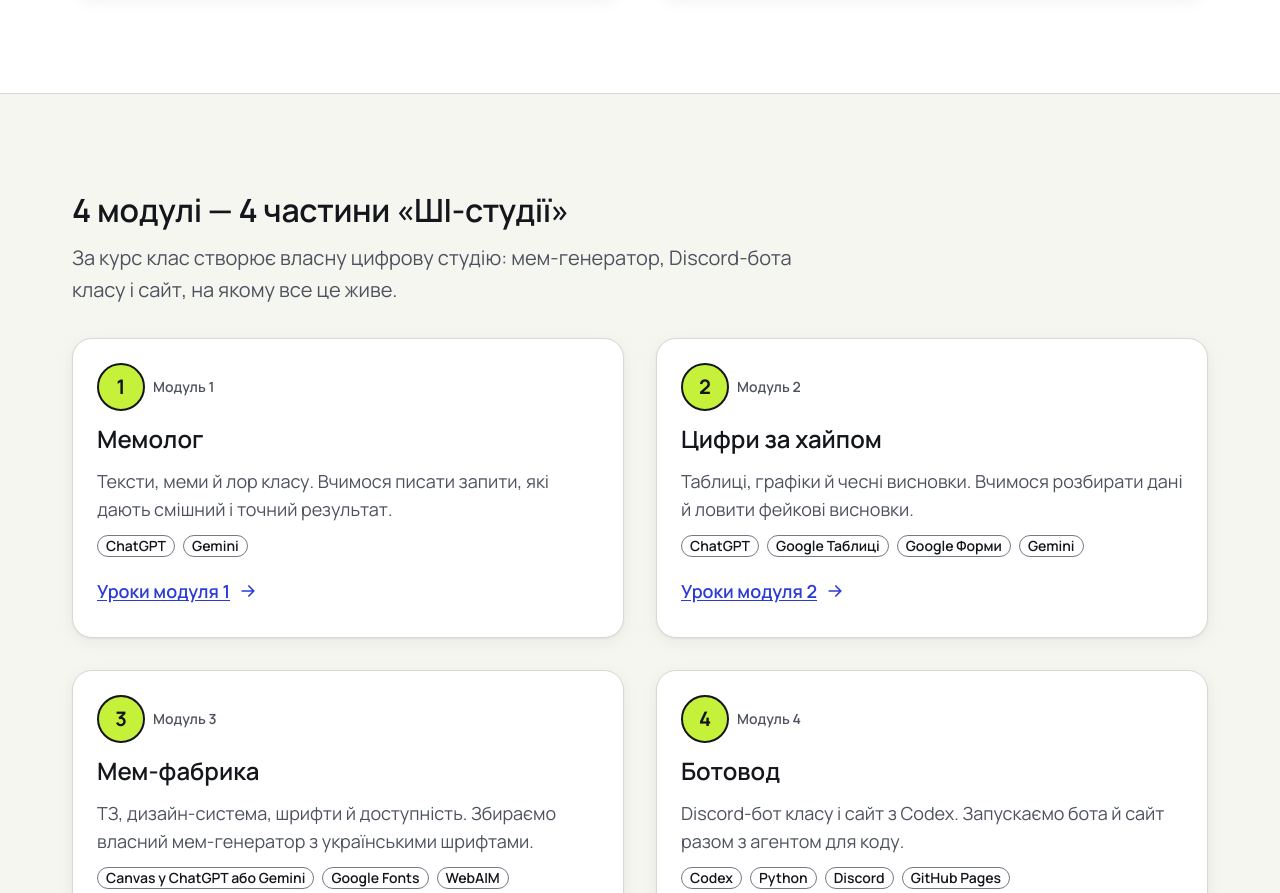
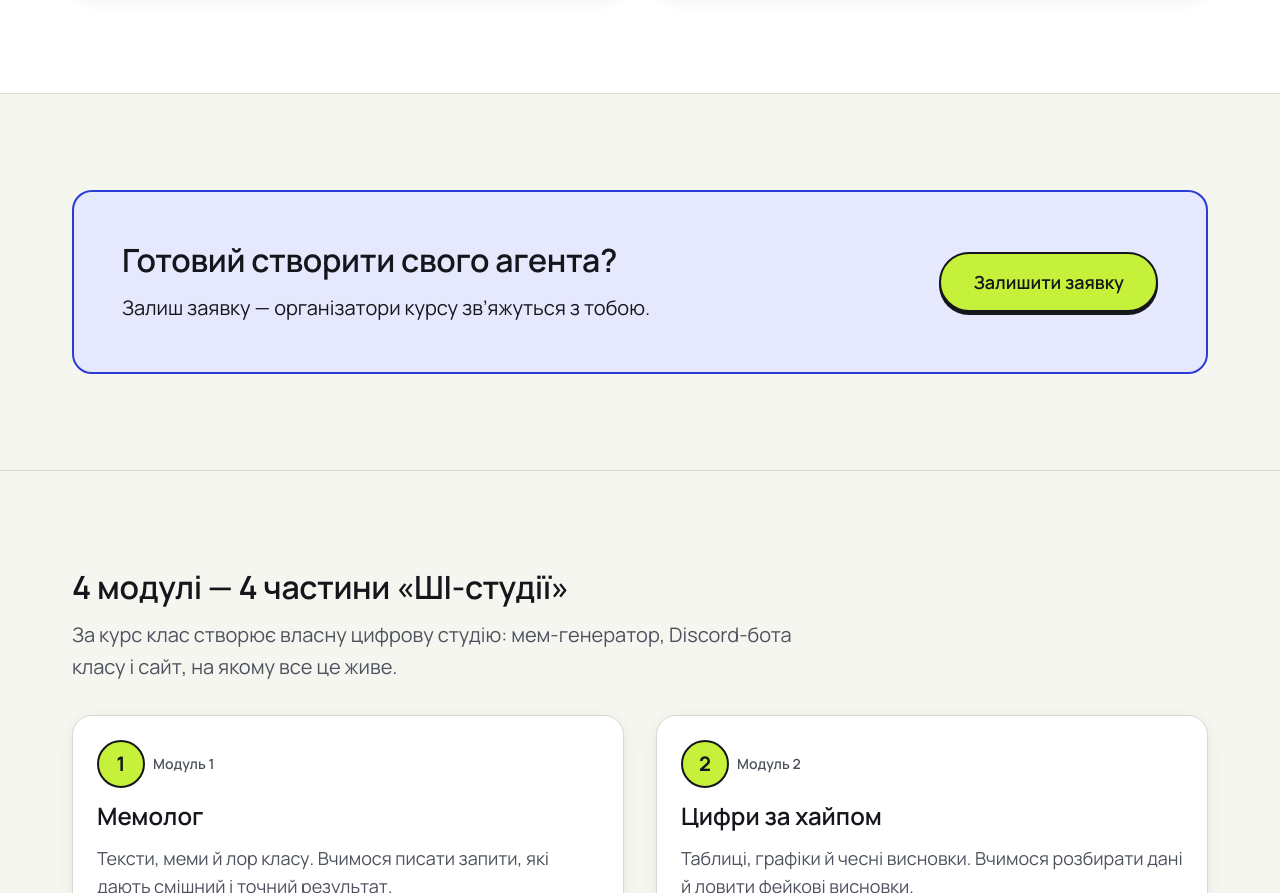
Before and after one commit to poltanka/kurs-web-AI, a plain HTML site: page index.html in a window 1280 px wide. Shown: the part 1588-2481 px from the top of the page. Drawn offline with Linux system fonts and the light colour scheme; a web font is replaced by a local one.

Commit message:
Додати на головну кнопку «Залишити заявку» після блоку «Про курс»
Блок-заклик веде до форми #apply, щоб записатися можна було
не повертаючись на перший екран.

Co-Authored-By: Claude Opus 5.5 <noreply@anthropic.com>

```diff
--- a/index.html
+++ b/index.html
@@ -185,6 +185,21 @@
           <p>Агенти не питають особистих даних і чесно кажуть «не знаю». Опитування анонімні, а розмови бота класу бачить викладач.</p>
         </li>
       </ul>
+    </div>
+  </section>
+
+  <!-- ===== ЗАКЛИК ДО ЗАЯВКИ ===== -->
+  <section class="sec sec--line" aria-labelledby="cta-title">
+    <div class="sm-wrap">
+      <div class="cta">
+        <div style="display:grid;gap:var(--space-3)">
+          <h2 id="cta-title" class="ty-h2">Готовий створити свого агента?</h2>
+          <p class="ty-lead">Залиш заявку — організатори курсу зв’яжуться з тобою.</p>
+        </div>
+        <div class="hero__cta">
+          <a class="sm-btn sm-btn--accent sm-btn--lg" href="#apply">Залишити заявку</a>
+        </div>
+      </div>
     </div>
   </section>
 
```
